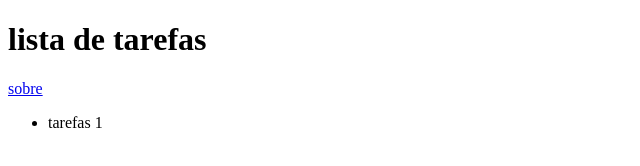
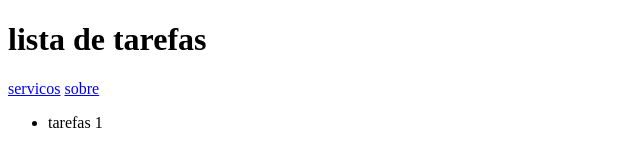
Before and after one commit to GabrielSR-dev/listas-de-tarefas, a plain HTML site: page index.html in a window 1280 px wide. Shown: the full height of the page, 0-640 px from the left. Drawn offline with Linux system fonts and the light colour scheme.

Commit message:
Update index.html

```diff
--- a/index.html
+++ b/index.html
@@ -9,6 +9,7 @@
     <header>
         <h1>lista de tarefas</h1>
         <nav>
+             <a href="servicos.html">servicos</a>
             <a href="sobre.html">sobre</a>
         </nav>
     </header>
```
